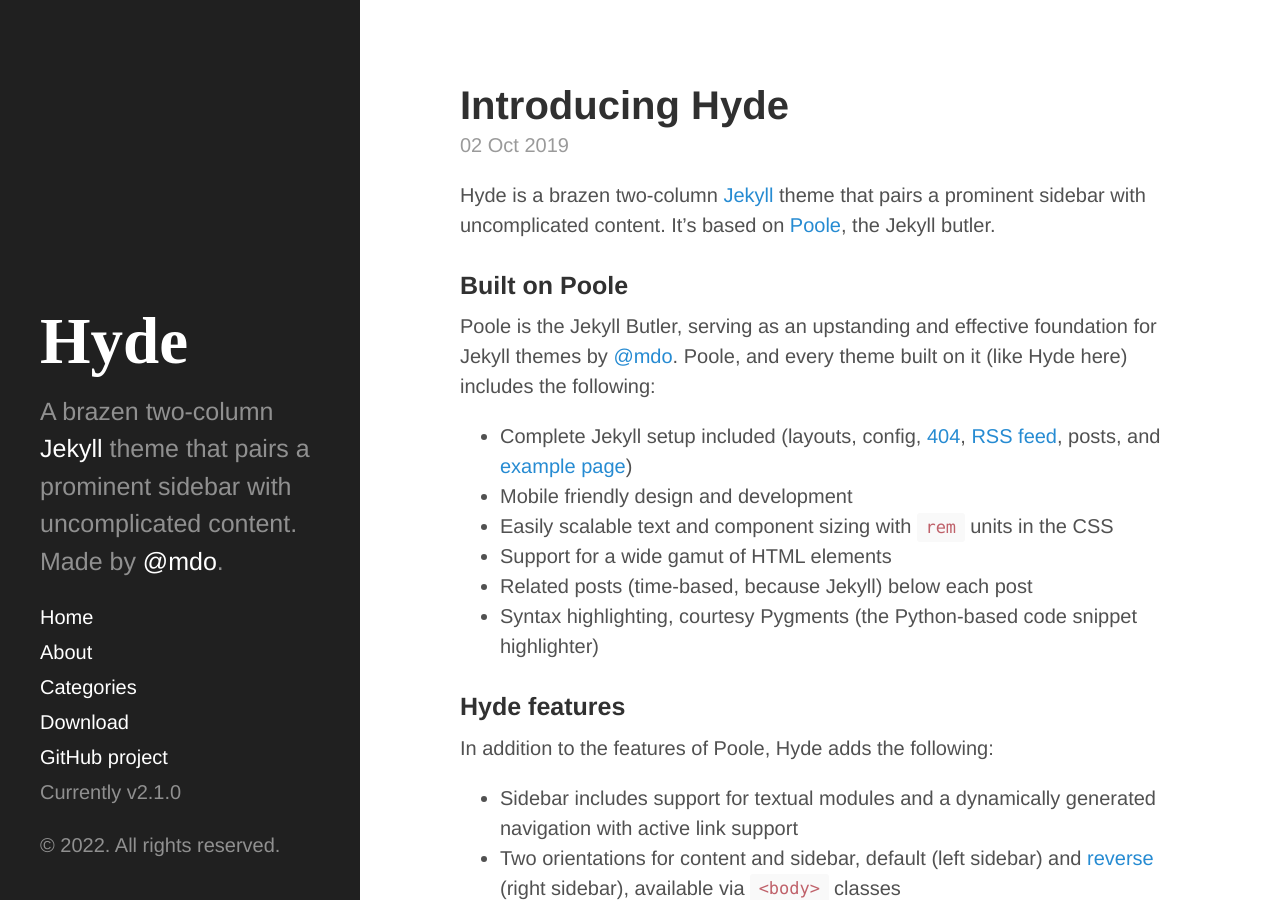
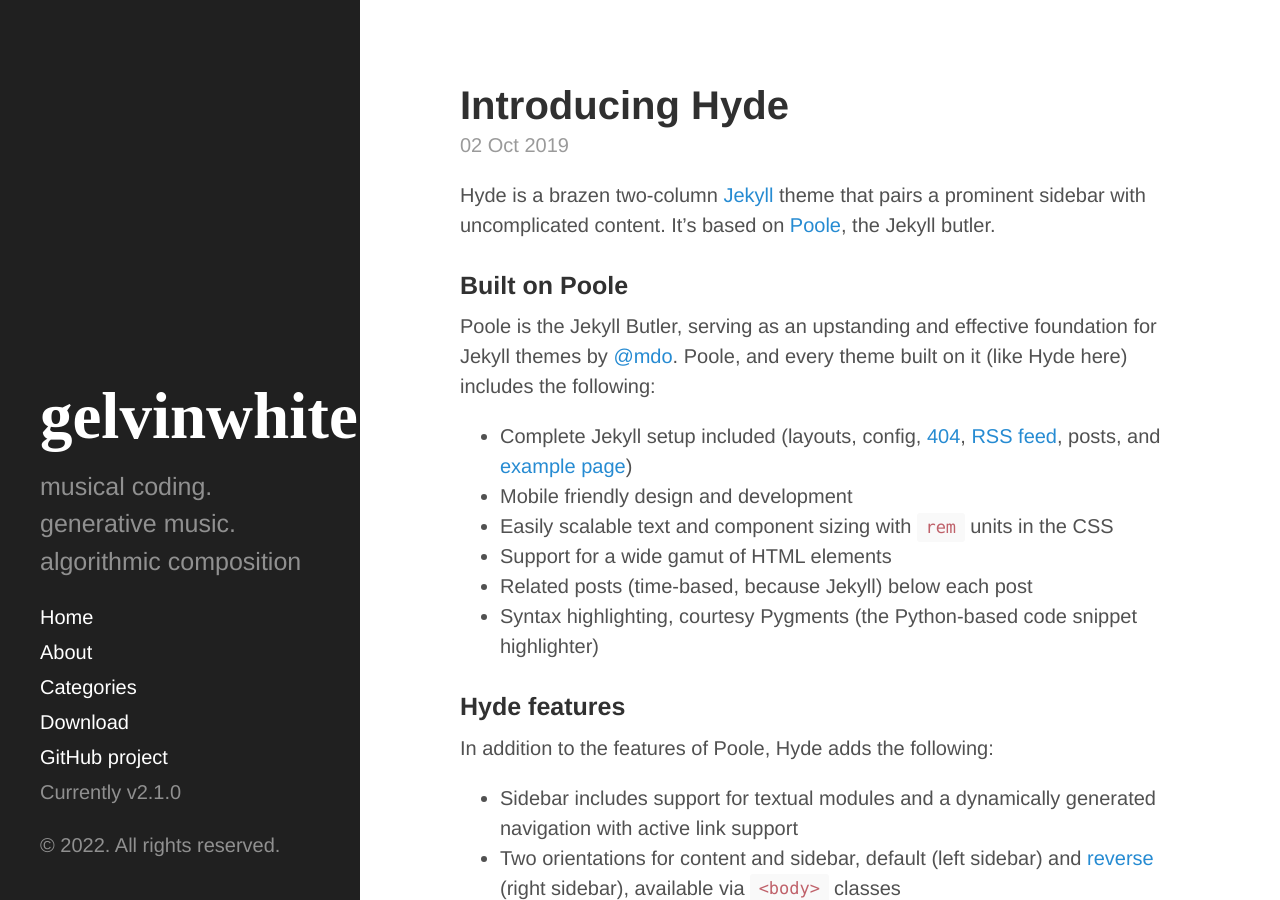
Before and after one commit to guyewhite/guyewhite.github.io, a Jekyll site: the page built from index.html, in a window 1280 px wide and 900 px high. Built offline with Jekyll 4.4.1, drawn with Linux system fonts in a browser that asks for light colours; some web fonts are replaced; the list of posts is cut into pages by our own code.

Commit message:
Initial GitHub pages site with Jekyll

```diff
--- a/_config.yml
+++ b/_config.yml
@@ -7,15 +7,15 @@
 relative_permalinks: false
 
 # Setup
-title:            Hyde
+title:            gelvinwhite
 tagline:          'A Jekyll theme'
-description:      'A brazen two-column <a href="http://jekyllrb.com" target="_blank">Jekyll</a> theme that pairs a prominent sidebar with uncomplicated content. Made by <a href="https://twitter.com/mdo" target="_blank">@mdo</a>.'
-url:              http://hyde.getpoole.com
+description:      'musical coding. generative music. algorithmic composition'
+url:              https://www.gelvinwhite.com
 baseurl:          /
 
 author:
-  name:           'Mark Otto'
-  url:            https://twitter.com/mdo
+  name:           'G. Elvin White'
+  url:            https://www.gelvinwhite.com
 
 paginate:         5
 
@@ -23,4 +23,4 @@
 version:          2.1.0
 
 github:
-  repo:           https://github.com/poole/hyde
+  repo:           test
```
Also changed, not shown: 2 other files.
